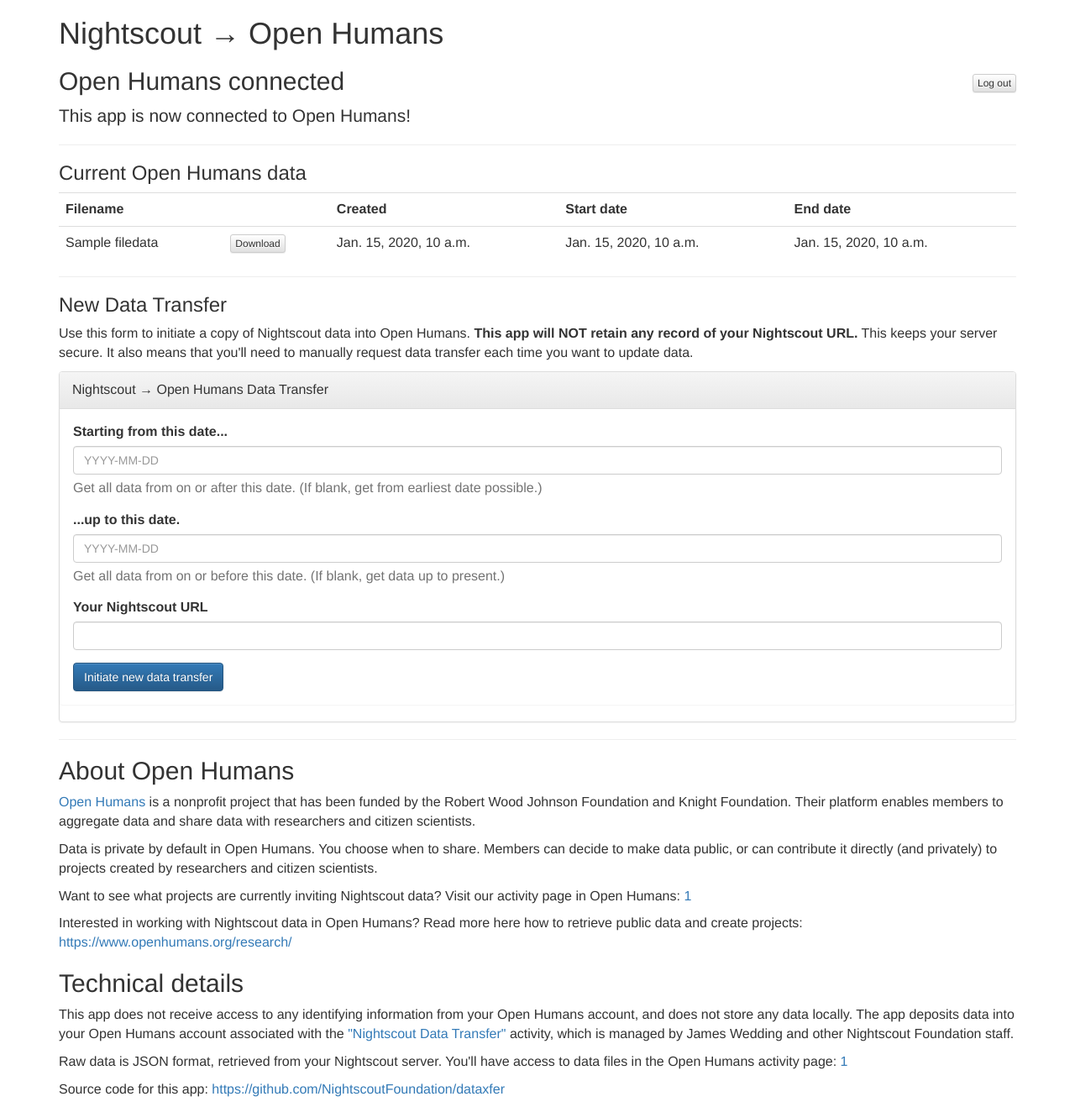
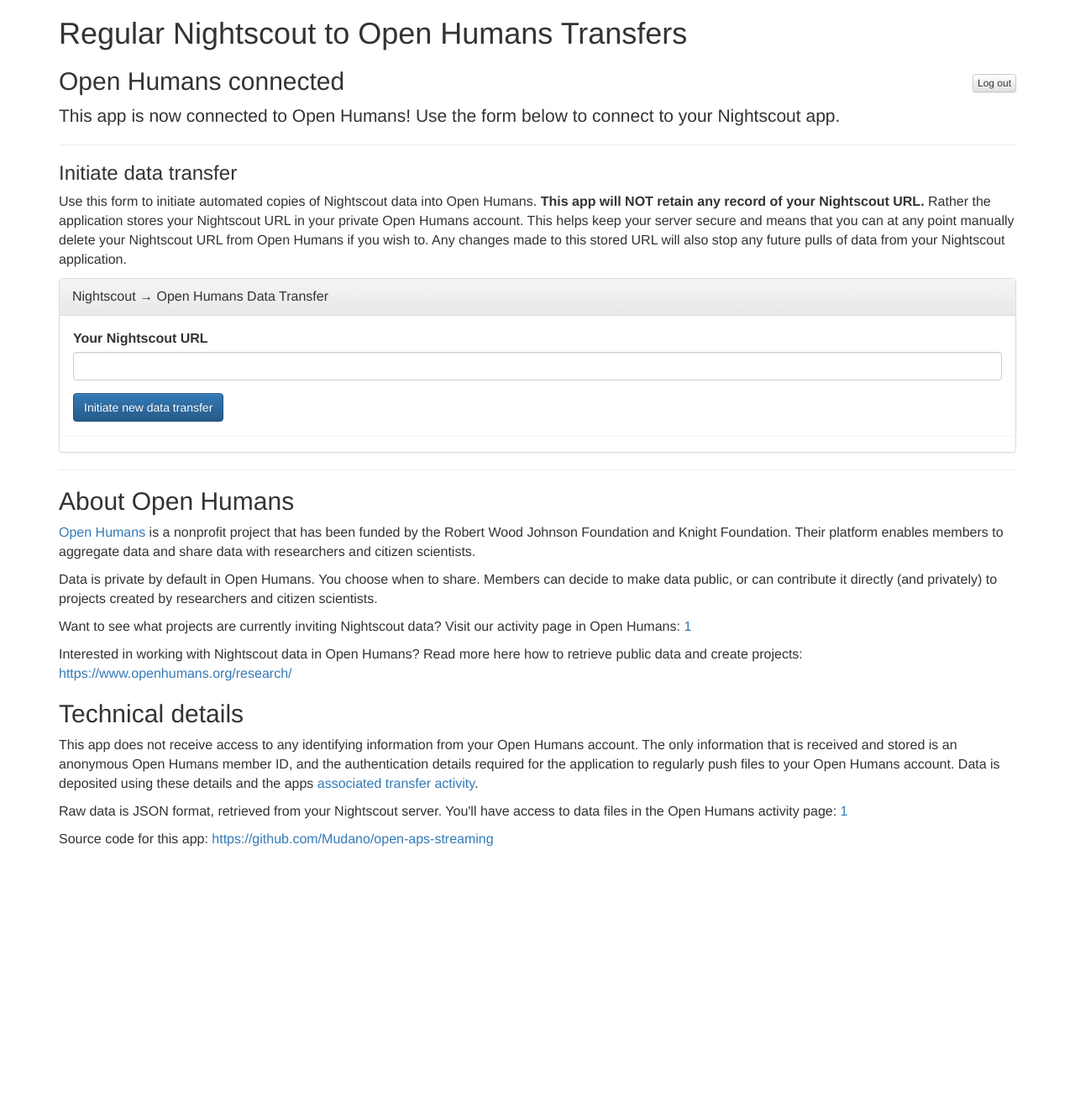
Before and after one commit to danamlewis/open-aps-streaming, a Django app: template registration-site/register/templates/register/index.html in a window 1280 px wide. Shown: the whole page at 84% size. After the commit the page ends 1008 px from the top, so only its background shows below. Run offline with Django 3.2, Linux system fonts and the light colour scheme; a user stored in the database is signed in; tables that the repository leaves empty hold one stand-in row (values such as "Sample post"); the template is opened without the code that fills it: most values are stand-ins (such as "Sample title", 1, 10 or a date in 2020); some libraries are stand-ins or nearby versions.

Commit message:
added the ns url file transfer into OH

```diff
--- a/registration-site/register/settings.py
+++ b/registration-site/register/settings.py
@@ -5,7 +5,6 @@
 
 # Build paths inside the project like this: os.path.join(BASE_DIR, ...)
 BASE_DIR = os.path.dirname(os.path.dirname(os.path.abspath(__file__)))
-#BASE_DIR = os.path.join(BASE_DIR, 'register')
 
 # Quick-start development settings - unsuitable for production
 # See https://docs.djangoproject.com/en/2.2/howto/deployment/checklist/
--- a/registration-site/register/templates/register/index.html
+++ b/registration-site/register/templates/register/index.html
@@ -2,7 +2,7 @@
 
 {% block main_container %}
 
-<h1>Nightscout &rarr; Open Humans</h1>
+<h1>Regular Nightscout to Open Humans Transfers</h1>
 
 {% if request.user.is_authenticated %}
 
@@ -41,10 +41,11 @@
 <h2>Technical details</h2>
 <p>
   This app does not receive access to any identifying information from
-  your Open Humans account, and does not store any data locally. The app
-  deposits data into your Open Humans account associated with the
-  <a href="{{ oh_proj_page }}">"Nightscout Data Transfer"</a> activity,
-  which is managed by James Wedding and other Nightscout Foundation staff.
+  your Open Humans account. The only information that is received and
+  stored is an anonymous Open Humans member ID, and the authentication
+  details required for the application to regularly push files to your
+  Open Humans account. Data is deposited using these details and the
+  apps <a href="{{ oh_proj_page }}">associated transfer activity</a>.
 </p>
 <p>
   Raw data is JSON format, retrieved from your Nightscout server. You'll
@@ -53,6 +54,6 @@
 </p>
 <p>
   Source code for this app:
-  <a href="https://github.com/NightscoutFoundation/dataxfer">https://github.com/NightscoutFoundation/dataxfer</a>
+  <a href="https://github.com/Mudano/open-aps-streaming">https://github.com/Mudano/open-aps-streaming</a>
 </p>
 {% endblock main_container %}
--- a/registration-site/register/templates/register/partials/index_logged_in.html
+++ b/registration-site/register/templates/register/partials/index_logged_in.html
@@ -5,48 +5,45 @@
   </form>
 </h2>
 
-{% if request.user.openhumansmember.last_xfer_datetime %}
-  {% with request.user.openhumansmember.last_xfer_status as status %}
-  <div class="panel
-      {% if 'Failed' in status or 'Aborted' in status %}panel-danger
-      {% elif status == 'Complete' %}panel-success
-      {% else %}panel-warning{% endif %}">
-    <div class="panel-heading">
-      Status of latest data transfer
-    </div>
-    <div class="panel-body">
-      <p>
-        <b>Initiated:</b> {{ request.user.openhumansmember.last_xfer_datetime }} UTC<br>
-        <b>Status:</b> {{ request.user.openhumansmember.last_xfer_status }}
-      </p>
-      {% if request.user.openhumansmember.last_xfer_status == 'Queued' or request.user.openhumansmember.last_xfer_status == 'Initiated' %}
-      <p>
-        Please give the data transfer a couple minutes to complete. You can
-        reload this page to check for updates.
-      </p>
-      {% endif %}
-    </div>
-  </div>
-  {% endwith %}
-{% else %}
+
 <p class="lead">
-  This app is now connected to Open Humans!{% if not oh_data.data %} Use the
-  form below to start a data transfer.{% endif %}
+  This app is now connected to Open Humans! Use the form below to
+  connect to your Nightscout app.
+</p>
+
+
+{% if ns_url_file_count == 1 %}
+<hr>
+<p>
+  It looks like you already have a Nightscout URL recorded in your OpenHumans account. See
+  the information on this below. If you've changed your Nightscout address, or if the
+  information below is incorrect, then simply provide your new URL in the form
+  below and this information will be updated.
 </p>
 {% endif %}
 
-{% if oh_data.data %}
+
+{% if ns_url_file_count > 1 %}
 <hr>
-<h3>Current Open Humans data</h3>
+<p>
+  It looks like you already have multiple Nightscout URs recorded in your OpenHumans account.
+  See the information on this below. This will prevent the regular upload of data from running
+  as the application is only intended to load data from a single Nightscout instance per
+  OpenHumans user. If you re-enter your URL in the form below the listed files will be deleted
+  and replaced by your given URL, this should restart the automated data pulls.
+</p>
+{% endif %}
+
+
+{% if ns_url_file_count > 0 %}
+<h3>Current Nightscout URL</h3>
 <table class="table">
   <tr>
     <th>Filename</th>
     <th></th>
-    <th>Created</th>
-    <th>Start date</th>
-    <th>End date</th>
+    <th>Created at</th>
   </tr>
-  {% for filedata in oh_data.data %}
+  {% for filedata in ns_url_files %}
   <tr>
     <td>{{ filedata.basename }}</td>
     <td>
@@ -55,24 +52,12 @@
     <td>
       {{ filedata.created }}
     </td>
-    <td>
-      {{ filedata.metadata.start_date }}
-    </td>
-    <td>
-      {{ filedata.metadata.end_date }}
-    </td>
   </tr>
   {% endfor %}
 </table>
 {% endif %}
 
 <hr>
-{% if oh_data.data %}
-<h3>New Data Transfer</h3>
-{% elif request.user.openhumansmember.last_xfer_datetime %}
-<h3>Initiate new data transfer</h3>
-{% else %}
 <h3>Initiate data transfer</h3>
-{% endif %}
 
 {% include 'register/partials/request_xfer_form.html' %}
--- a/registration-site/register/templates/register/partials/request_xfer_form.html
+++ b/registration-site/register/templates/register/partials/request_xfer_form.html
@@ -1,12 +1,11 @@
-{% if oh_data and oh_data.data %}
 <p>
-</p>
-{% endif %}
-<p>
-  Use this form to initiate a copy of Nightscout data into Open Humans.
+  Use this form to initiate automated copies of Nightscout data into Open Humans.
   <b>This app will NOT retain any record of your Nightscout URL.</b>
-  This keeps your server secure. It also means that you'll need to manually
-  request data transfer each time you want to update data.
+  Rather the application stores your Nightscout URL in your private Open
+  Humans account. This helps keep your server secure and means that you
+  can at any point manually delete your Nightscout URL from Open Humans
+  if you wish to. Any changes made to this stored URL will also stop any
+  future pulls of data from your Nightscout application.
 </p>
 
 <div class="panel panel-default">
@@ -17,16 +16,6 @@
     <form method="post" action="{% url 'transfer' %}">
       {% csrf_token %}
       <div class="form-group">
-        <label for="afterDate">Starting from this date...</label>
-        <input type="text" class="form-control" id="afterDate" name=afterDate placeholder="YYYY-MM-DD">
-        <span id="helpBlock" class="help-block">Get all data from on or after this date. (If blank, get from earliest date possible.)</span>
-      </div>
-      <div class="form-group">
-        <label for="beforeDate">...up to this date.</label>
-        <input type="text" class="form-control" id="beforeDate" name=beforeDate placeholder="YYYY-MM-DD">
-        <span id="helpBlock" class="help-block">Get all data from on or before this date. (If blank, get data up to present.)</span>
-      </div>
-      <div class="form-group">
         <label for="nightscoutURL">Your Nightscout URL</label>
         <input type="text" class="form-control" id="nightscoutURL" name=nightscoutURL>
       </div>
```
Also changed, not shown: registration-site/register/templates/register/partials/index_not_logged_in.html (+12 -20 lines), registration-site/register/views.py (+26 -1 lines).
